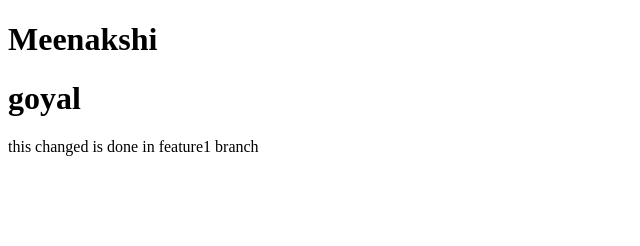
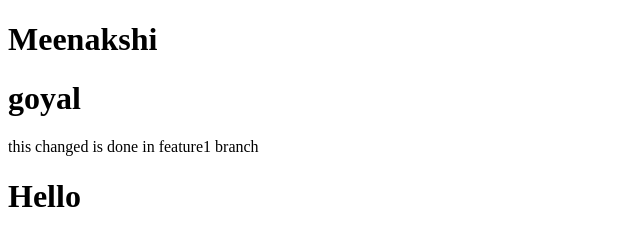
Before and after one commit to Meenakshi848-stock/my2ndRepo, a plain HTML site: page index.html in a window 1280 px wide. Shown: the whole page, without its empty margins (0-640 px from the left). Drawn offline with Linux system fonts and the light colour scheme.

Commit message:
add heading

```diff
--- a/index.html
+++ b/index.html
@@ -8,6 +8,6 @@
 <body>
     <h1>Meenakshi</h1>
     <h1>goyal</h1>
-    <P>this changed is done in feature1 branch</P>
+    <P>this changed is done in feature1 branch<h1>Hello</h1></P>
 </body>
 </html>
```
